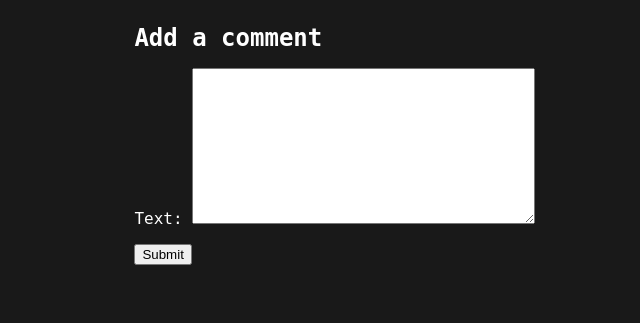
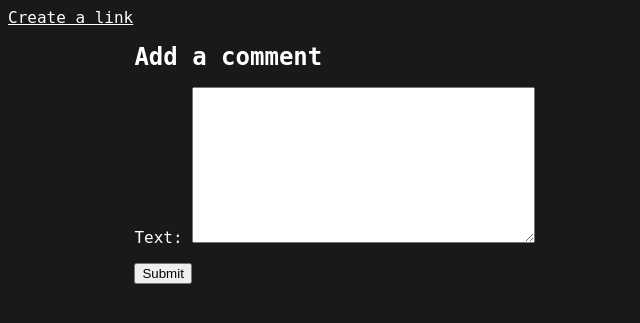
Before and after one commit to ashaikeus/LinkCloud, a Django app: page /links/1/comment/ in a window 1280 px wide. Shown: the top 323 px of the page, without its empty margins (0-640 px from the left). Run offline with Django 5.2, Linux system fonts and the light colour scheme; data comes from the database, SQL or seed files in the repository; parts of the project's set-up code (start-up, migrations or seed data) failed here and were passed over.

Commit message:
Added save and report systems, extended user model

```diff
--- a/links/forms.py
+++ b/links/forms.py
@@ -1,10 +1,12 @@
 from django import forms
 from .models import Link, Language, Comment
 
-# class LinkForm(forms.ModelForm):
-#     class Meta:
-#         model = Link
-#         fields = '__all__'
+
+class LinkForm(forms.ModelForm):
+    class Meta:
+        model = Link
+        fields = ('link', 'name', 'description', 'tags', 'language', 'is_private')
+
 
 class CommentForm(forms.ModelForm):
     class Meta:
--- a/links/models.py
+++ b/links/models.py
@@ -1,6 +1,6 @@
 from django.db import models
+from django.conf import settings
 from typing import Final
-
 from taggit.managers import TaggableManager
 
 _LINK_MAX_LENGTH: Final = 255
@@ -21,9 +21,10 @@ class Link(models.Model):
     tags = TaggableManager()
     language = models.ForeignKey(Language, related_name='links', on_delete=models.SET_NULL,
                                  null=True, blank=True)
-    author = models.ForeignKey('Profile', related_name='created_links', on_delete=models.SET_NULL,
-                                  null=True, blank=True)
-    private = models.BooleanField(default=False)
+    author = models.ForeignKey(settings.AUTH_USER_MODEL, related_name='created_links', on_delete=models.SET_NULL,
+                               null=True, blank=True)
+    created_at = models.DateTimeField(auto_now_add=True)
+    is_private = models.BooleanField(default=False)
 
     def __str__(self) -> str:
         return self.name or self.link
@@ -32,8 +33,8 @@ class Link(models.Model):
 class Profile(models.Model):
     name = models.CharField(max_length=_STRING_MAX_LENGTH)
     avatar_url = models.CharField(max_length=_LINK_MAX_LENGTH, null=True, blank=True)
-    likes = models.ManyToManyField(Link, related_name='likers', null=True, blank=True)
     languages = models.ManyToManyField(Language, related_name='profiles', null=True, blank=True)
+    user = models.OneToOneField(settings.AUTH_USER_MODEL, on_delete=models.CASCADE, related_name='profile', null=True)
 
     def __str__(self) -> str:
         return self.name
@@ -41,9 +42,32 @@ class Profile(models.Model):
 
 class Comment(models.Model):
     text = models.TextField()
-    author = models.ForeignKey('Profile', related_name='created_comments', on_delete=models.SET_NULL, null=True)
+    author = models.ForeignKey(settings.AUTH_USER_MODEL, related_name='created_comments', on_delete=models.SET_NULL, null=True)
     link = models.ForeignKey('Link', related_name='comments', on_delete=models.CASCADE)
     created_at = models.DateTimeField(auto_now_add=True)
 
     def __str__(self) -> str:
         return f"{self.id}: on {self.link} by {self.author}"
+
+
+class Save(models.Model):
+    link = models.ForeignKey(Link, related_name='saves', on_delete=models.CASCADE)
+    profile = models.ForeignKey(settings.AUTH_USER_MODEL, related_name='saves', on_delete=models.CASCADE)
+    created_at = models.DateTimeField(auto_now_add=True)
+
+    class Meta:
+        unique_together = ('link', 'profile')
+
+    def __str__(self) -> str:
+        return f"{self.link} ({self.link.id}) by {self.profile} ({self.profile.id})"
+
+class Report(models.Model):
+    link = models.ForeignKey(Link, related_name='reports', on_delete=models.CASCADE)
+    profile = models.ForeignKey(settings.AUTH_USER_MODEL, related_name='reports', on_delete=models.CASCADE)
+    created_at = models.DateTimeField(auto_now_add=True)
+
+    class Meta:
+        unique_together = ('link', 'profile')
+
+    def __str__(self) -> str:
+        return f"Report #{self.id} on {self.link} ({self.link.id}) by {self.profile} ({self.profile.id})"
--- a/links/templates/base.html
+++ b/links/templates/base.html
@@ -9,6 +9,9 @@
     <title>linkcloud</title>
 </head>
 <body>
+    <div class="navbar">
+        <a href="{% url 'links_new' %}">Create a link</a>
+    </div>
     <div class="main-container">
         {% block content %}
         {% endblock %}
--- a/links/urls.py
+++ b/links/urls.py
@@ -6,4 +6,7 @@ urlpatterns = [
     path('links/<int:pk>', views.link_view, name='link_view'),
     path('tags/<str:name>', views.tag_links, name='tag_links'),
     path('links/<int:pk>/comment/', views.add_comment, name='add_comment'),
+    path('links/new/', views.create_link, name='links_new'),
+    path('links/<int:pk>/save/', views.save_link, name='save_link'),
+    path('links/<int:pk>/report/', views.report_link, name='report_link'),
 ]
--- a/links/views.py
+++ b/links/views.py
@@ -1,8 +1,11 @@
+from django.contrib.auth.decorators import login_required
 from django.http import HttpResponse
 from django.shortcuts import render, get_object_or_404, redirect
+from django.utils import timezone
+from django.db import IntegrityError
 
-from .forms import CommentForm
-from .models import Link
+from .forms import CommentForm, LinkForm
+from .models import Link, Save, Report
 from taggit.models import Tag
 from django.db.models import Count
 
@@ -36,3 +39,41 @@ def add_comment(request, pk):
     else:
         form = CommentForm()
     return render(request, 'add_comment.html', {'form': form})
+
+@login_required(login_url='/accounts/login/')
+def create_link(request):
+    if request.method == "POST":
+        form = LinkForm(request.POST)
+        if form.is_valid():
+            link = form.save(commit=False)
+            link.created_at = timezone.now()
+            link.author = request.user
+            link.save()
+            form.save_m2m()
+            return redirect('link_view', pk=link.pk)
+    else:
+        form = LinkForm()
+    return render(request, 'create_link.html', {'form': form})
+
+@login_required(login_url='/accounts/login/')
+def save_link(request, pk):
+    save = Save()
+    save.link = get_object_or_404(Link, pk=pk)
+    save.profile = request.user
+    try:
+        save.save()
+    except IntegrityError:
+        Save.objects.get(link=pk, profile=request.user).delete()
+    return redirect('link_view', pk=pk)
+
+@login_required(login_url='/accounts/login/')
+def report_link(request, pk):
+    report = Report()
+    report.link = get_object_or_404(Link, pk=pk)
+    report.profile = request.user
+    try:
+        report.save()
+    except IntegrityError:
+        # Some message about how you've already reported this link
+        pass
+    return redirect('link_view', pk=pk)
```
Also changed, not shown: links/admin.py (+8 -2 lines), links/templates/create_link.html (added, +12 -0 lines), links/templates/link_view.html (+17 -3 lines), links/templates/tag_links.html (+9 -4 lines), links/migrations/0005_link_created_at_alter_link_author.py (added), links/migrations/0006_rename_private_link_is_private_remove_profile_likes_and_more.py (added), links/migrations/0007_alter_comment_author_alter_save_profile.py (added), links/migrations/0008_profile_user.py (added), links/migrations/0009_remove_link_is_reported_link_report_count.py (added), links/migrations/0010_remove_link_report_count_report.py (added).
